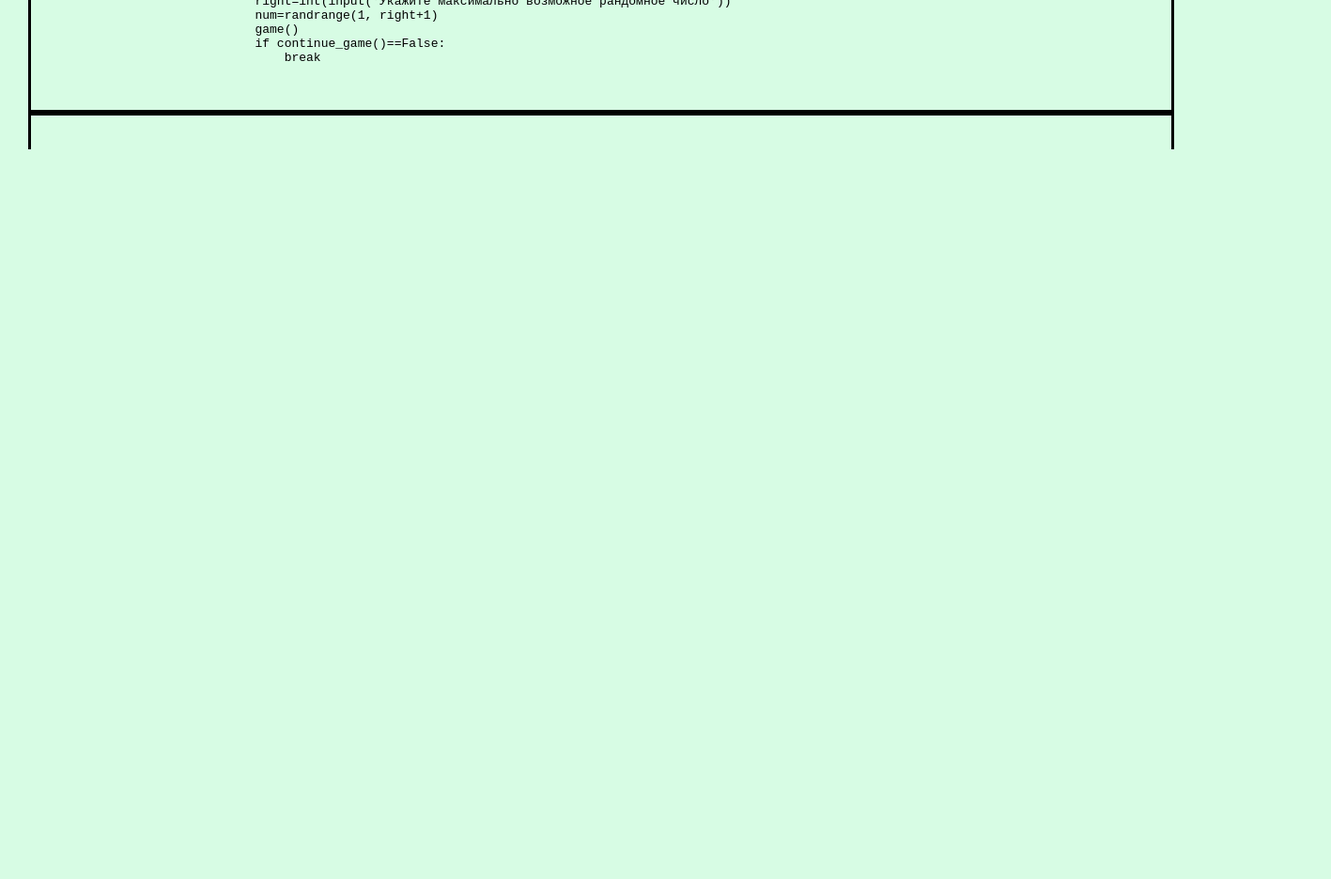
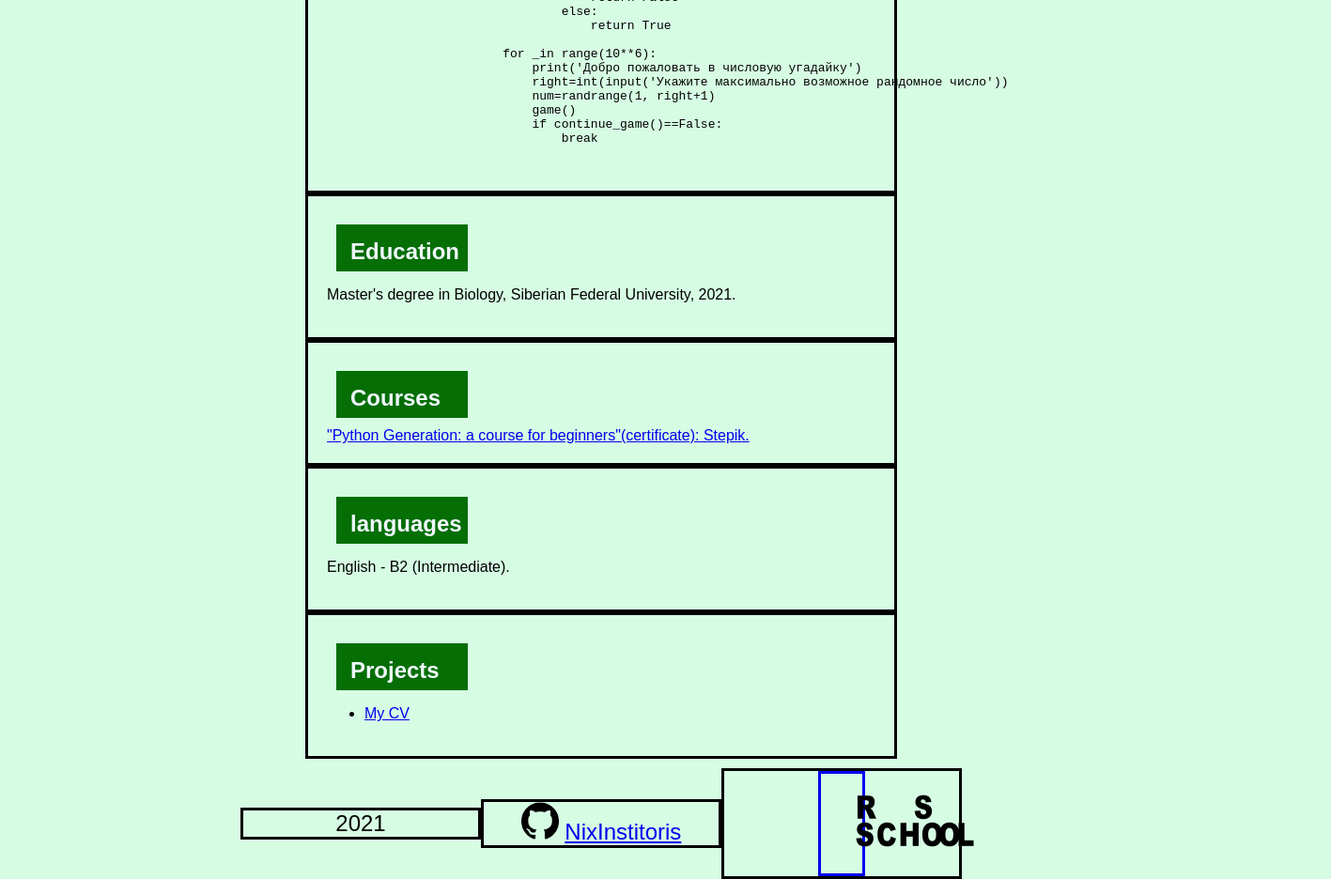
Before and after one commit to NixInstitoris/rsschool-cv, a plain HTML site: page index.html in a window 1280 px wide. Shown: the part 1620-2556 px from the top of the page at 94% size, 1417 px wide, since content can reach past the window. Before the commit the page ends 2470 px from the top, so only its background shows below. Drawn offline with Linux system fonts and the light colour scheme.

Commit message:
refactor: change in css dock

```diff
--- a/index.html
+++ b/index.html
@@ -10,7 +10,7 @@
 </head>
 <body>
     <header class=header>
-        <div class="container">
+        <div class="container-header">
             <nav class="nav">
                 <a href="#contacts" class="nav-link">Contacts</a>
                 <a href="#summary" class="nav-link">Summary</a>
@@ -125,14 +125,20 @@
             </section>
         </div>
     </main>
-    <footer>
-        <div class="container">
+    <footer class="footer">
+        <div class="footer-item">
             <span>2021</span>
-            <a href="https://github.com/NixInstitoris">NixInstitoris</a>
-            <a href="https://rs.school/js/">
+        </div>
+        <div class="footer-item">
+            <img class="github" src="assets/img/github.png" alt="github_logo" width="40" height="40">
+            <a class="github-link" href="https://github.com/NixInstitoris">NixInstitoris</a>
+        </div>
+        <div class="footer-item">
+            <a class="footer-item" href="https://rs.school/js/">
                 <img src="assets/img/background.png" alt="RS school" width="200" height="100">
             </a>
         </div>
+
     </footer>
 </body>
 </html>
--- a/style.css
+++ b/style.css
@@ -5,19 +5,34 @@ body {
   display: flex;
   flex-direction: column;
   justify-content: space-between;
-  margin: 40px 0px;
+  margin: 40px 0px 0px 0px;
   background-color: rgb(215, 252, 228);
   font-family: Arial, Helvetica, sans-serif;
   font-size: medium;
 }
+
+.container-header {
+  display: flex;
+  align-self: center;
+}
 .container {
-  display: flexbox
+  display: flex;
+  align-content: stretch;
+  align-items: center;
+  flex-wrap: wrap;
+  flex-direction: column;
+
+
+
 }
 .header {
   display: flex;
-  color:rgb(5, 110, 5);
-  padding: 10px 30px;
-  background-color: palegreen;
+  justify-content: center;
+  width: 100%;
+  color:rgb(250, 250, 250);
+  padding: auto;
+  margin: auto;
+  background: linear-gradient(rgb(5, 110, 5), rgb(215, 252, 228))
 
 
 }
@@ -38,6 +53,7 @@ nav a {
 .caption {
   float: right;
   margin: 20px;
+  align-self: center;
   }
 .photo {
   float: left;
@@ -45,20 +61,43 @@ nav a {
 }
 
 main {
-  margin: 10px 30px;
+  margin: 10px 10px;
 }
 .section {
   display: flexbox;
+  width: 50%;
   flex-grow: 1;
   border: solid;
   padding: 20px;
 }
 .section-title {
-  margin: 20px;
+  width: 140px;
+  height: 50px;
+  padding: 15px;
+  margin: 10px;
+  background-color: rgb(5, 110, 5);
+  color: aliceblue;
 }
 
-
-
+footer {
+  display: flex;
+  justify-content: center;
+  align-items: center;
+}
+.footer-item {
+  display: inline-block;
+  width: 20%;
+  border: solid;
+  text-align: center;
+  font-size: 24px;
+}
+.github-link {
+  display: inline;
+  text-align: start;
+}
+.github {
+  text-align: end;
+}
 @media all and (max-width: 800px) {
 	.nav {
     justify-content: space-around;
@@ -70,8 +109,13 @@ main {
 }
 
 @media all and (max-width: 500px) {
-	.nav { flex-direction: column; }
+	.nav { flex-direction: column;}
   .header {
+    position: relative;
     top: 340px;
   }
+  main {
+    position: relative;
+    top: 300px;
+  }
 }
```
Also changed, not shown: assets/img/github.png (added).
